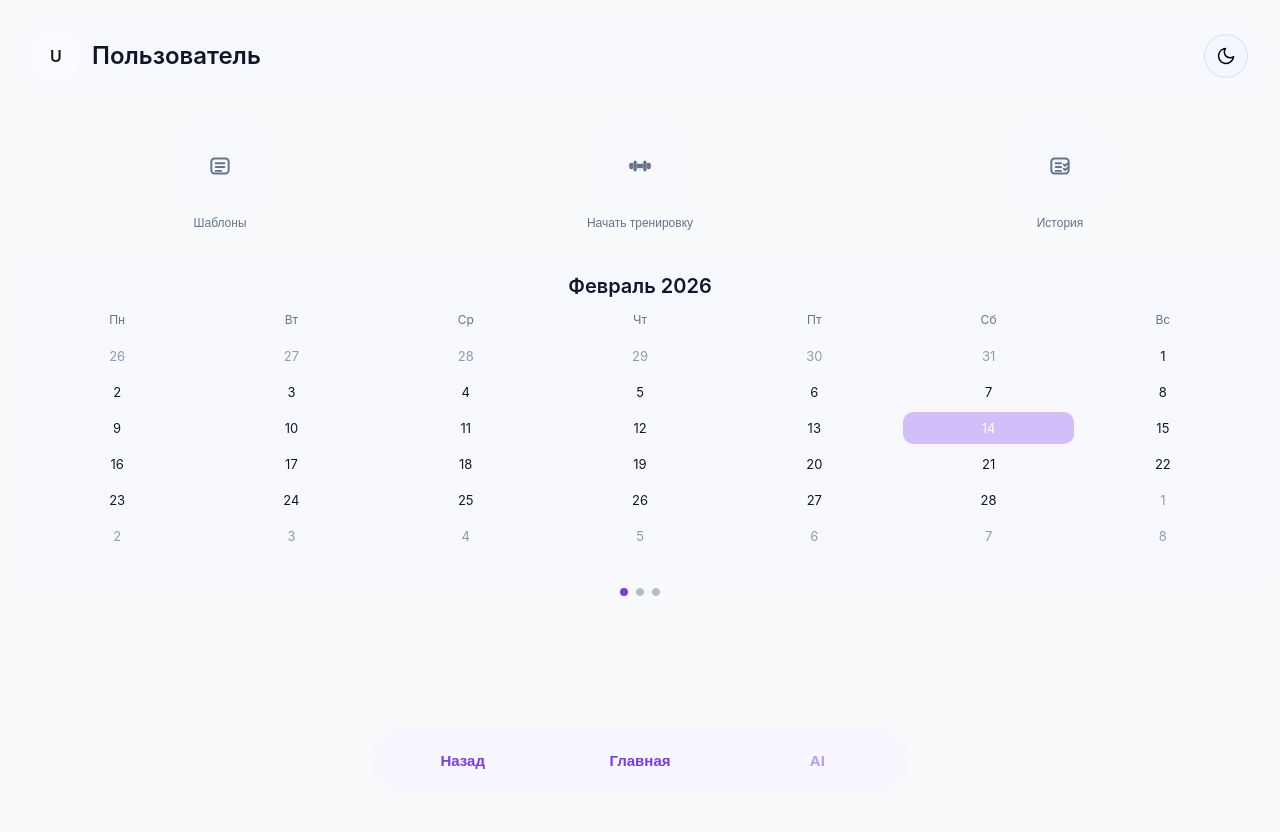
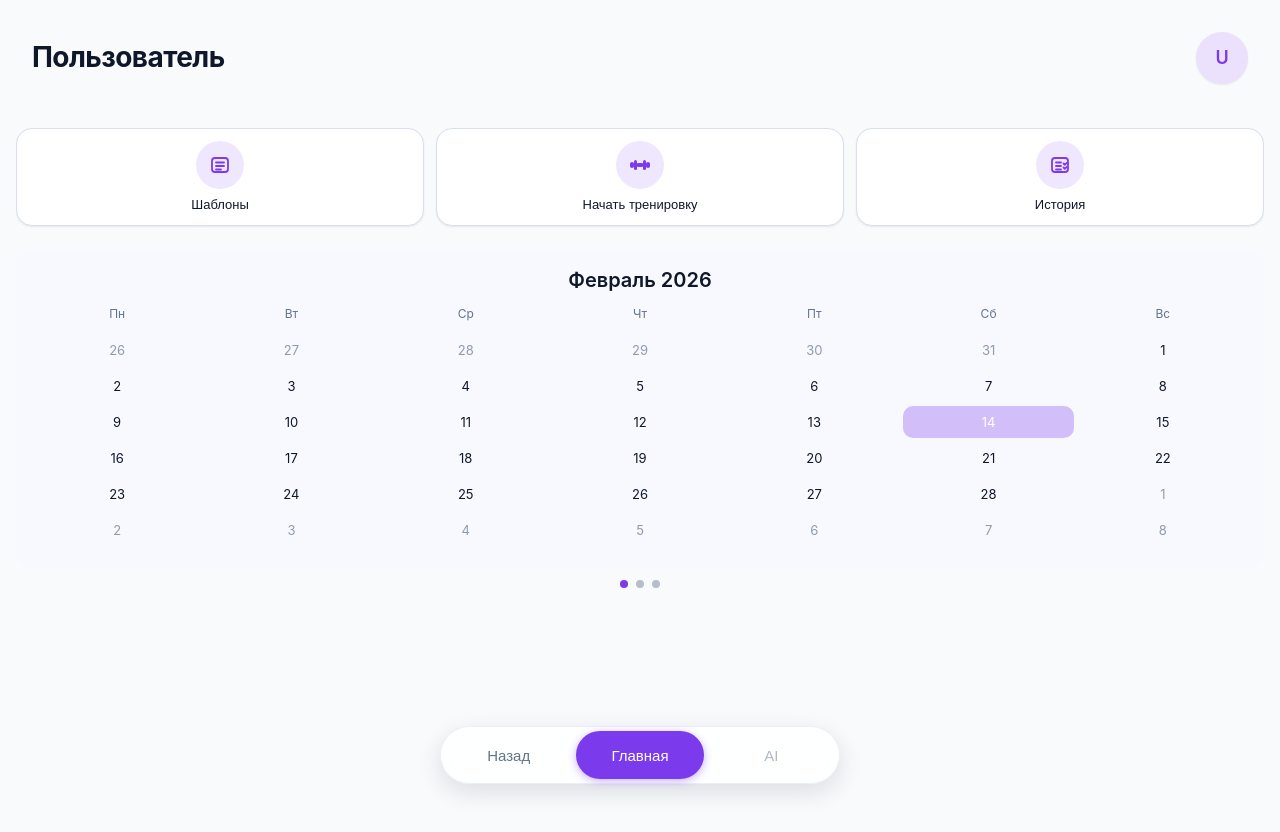
Before and after one commit to Vlad1m8r/dsport-ui, a React (Vite) app: page / in a window 1280 px wide. Built offline with nearby package versions, Linux system fonts and the light colour scheme; no server answers.

Commit message:
Обновить UI главной страницы в стиле iOS/Telegram

```diff
--- a/src/widgets/home/ActionTile.tsx
+++ b/src/widgets/home/ActionTile.tsx
@@ -10,7 +10,7 @@ type ActionTileProps = {
 export const ActionTile = ({ icon, label, onClick, disabled = false }: ActionTileProps): ReactElement => {
   return (
     <button type="button" className="home-action-tile" onClick={onClick} disabled={disabled}>
-      <span className="home-action-tile__box" aria-hidden>
+      <span className="home-action-tile__icon-wrapper" aria-hidden>
         {icon}
       </span>
       <span className="home-action-tile__label">{label}</span>
--- a/src/widgets/home/UserHeader.tsx
+++ b/src/widgets/home/UserHeader.tsx
@@ -1,6 +1,4 @@
 import type { ReactElement } from "react";
-
-import { ThemeToggle } from "../../shared/ui/theme/ThemeToggle";
 
 type UserHeaderProps = {
   displayName: string;
@@ -13,6 +11,7 @@ export const UserHeader = ({ displayName, photoUrl, initials }: UserHeaderProps)
 
   return (
     <header className="home-user-header" aria-label="Профиль пользователя">
+      <h1 className="home-user-header__name">{displayName}</h1>
       {hasPhoto ? (
         <img src={photoUrl} alt="" className="home-user-header__avatar-image" />
       ) : (
@@ -20,12 +19,6 @@ export const UserHeader = ({ displayName, photoUrl, initials }: UserHeaderProps)
           {initials}
         </div>
       )}
-      <div className="home-user-header__content">
-        <p className="home-user-header__name" title={displayName}>
-          {displayName}
-        </p>
-      </div>
-      <ThemeToggle />
     </header>
   );
 };
--- a/src/widgets/home/home.css
+++ b/src/widgets/home/home.css
@@ -4,7 +4,7 @@
 
   display: flex;
   flex-direction: column;
-  gap: var(--space-4);
+  gap: var(--space-5);
   height: calc(
     100dvh - (var(--space-4) * 2) - var(--home-content-top) - var(--home-content-bottom) -
       var(--safe-bottom) - 80px
@@ -12,51 +12,45 @@
   overflow: hidden;
   overscroll-behavior: none;
   touch-action: pan-x;
-  padding-top: calc(var(--home-content-top) + var(--space-1));
-  padding-bottom: calc(80px + var(--safe-bottom) + var(--space-2));
+  padding-top: calc(var(--home-content-top) + var(--space-2));
+  padding-bottom: calc(100px + var(--safe-bottom) + var(--space-4));
 }
 
 .home-user-header {
   display: flex;
   align-items: center;
+  justify-content: space-between;
   gap: var(--space-3);
-  padding: var(--space-3) var(--space-4);
-  border-radius: var(--radius-pill);
-  background: color-mix(in srgb, var(--surface-2) 68%, var(--surface));
+  padding: var(--space-2) var(--space-4);
+  background: transparent;
 }
 
-.home-user-header__content {
-  flex: 1;
-  min-width: 0;
+.home-user-header__name {
+  margin: 0;
+  font-size: 28px;
+  line-height: 1.2;
+  font-weight: 700;
+  color: var(--text);
+  letter-spacing: -0.02em;
 }
 
 .home-user-header__avatar,
 .home-user-header__avatar-image {
-  width: 48px;
-  height: 48px;
+  width: 52px;
+  height: 52px;
   border-radius: var(--radius-pill);
+  box-shadow: var(--shadow-sm);
 }
 
 .home-user-header__avatar {
   display: inline-flex;
   align-items: center;
   justify-content: center;
-  background: color-mix(in srgb, var(--surface) 60%, var(--surface-2));
-  color: var(--text);
-  font-size: 16px;
+  background: color-mix(in srgb, var(--accent) 15%, var(--surface));
+  color: var(--accent);
+  font-size: 18px;
   font-weight: 600;
   overflow: hidden;
-}
-
-.home-user-header__name {
-  margin: 0;
-  font-size: 24px;
-  line-height: 1.1;
-  font-weight: 600;
-  color: var(--text);
-  white-space: nowrap;
-  overflow: hidden;
-  text-overflow: ellipsis;
 }
 
 .home-main {
@@ -77,55 +71,47 @@
 }
 
 .home-action-tile {
-  border: none;
-  background: transparent;
-  color: var(--text-muted);
+  border: 1px solid var(--border);
+  background: var(--surface);
+  border-radius: var(--radius-xl);
+  box-shadow: var(--shadow-sm);
   display: flex;
   flex-direction: column;
   align-items: center;
   gap: var(--space-2);
-  padding: 0;
+  padding: var(--space-3);
+  color: var(--text);
+  transition: transform var(--motion-fast) var(--ease-standard),
+    box-shadow var(--motion-fast) var(--ease-standard);
 }
 
-.home-action-tile__box {
-  width: 84px;
+.home-action-tile__icon-wrapper {
+  width: 48px;
   aspect-ratio: 1;
-  border-radius: var(--radius-xl);
-  background: color-mix(in srgb, var(--surface-2) 72%, var(--surface));
+  border-radius: var(--radius-pill);
+  background: color-mix(in srgb, var(--accent) 12%, transparent);
+  color: var(--accent);
   display: flex;
   align-items: center;
   justify-content: center;
 }
 
-.home-action-tile__label {
-  font-size: 12px;
-  line-height: 1.3;
-  text-align: center;
-  color: var(--text-muted);
-}
-
 .home-action-tile__icon {
-  width: 26px;
-  height: 26px;
+  width: 24px;
+  height: 24px;
   display: block;
 }
 
-.home-action-tile:active {
-  transform: scale(0.98);
-  opacity: 0.9;
+.home-action-tile__label {
+  font-size: 13px;
+  font-weight: 500;
+  line-height: 1.2;
+  text-align: center;
 }
 
-.home-action-tile:focus-visible {
-  outline: 2px solid var(--accent);
-  outline-offset: 2px;
-  border-radius: var(--radius-lg);
-}
-
-@media (prefers-reduced-motion: no-preference) {
-  .home-action-tile {
-    transition: transform var(--motion-fast) var(--ease-standard),
-      opacity var(--motion-fast) var(--ease-standard);
-  }
+.home-action-tile:active {
+  transform: scale(0.95);
+  box-shadow: none;
 }
 
 .home-slider {
@@ -243,42 +229,42 @@
   position: fixed;
   left: 0;
   right: 0;
-  bottom: 0;
+  bottom: calc(var(--safe-bottom) + var(--space-4));
   z-index: 30;
-  padding: var(--space-2) var(--space-4) calc(var(--safe-bottom) + var(--space-2));
-  background: transparent;
+  padding: 0 var(--space-4);
+  pointer-events: none;
 }
 
 .footer-nav__inner {
-  max-width: 540px;
+  max-width: 400px;
   margin: 0 auto;
   display: grid;
   grid-template-columns: repeat(3, 1fr);
-  gap: var(--space-2);
-  padding: var(--space-2);
+  gap: var(--space-1);
+  padding: var(--space-1);
   border-radius: var(--radius-pill);
-  background: color-mix(in srgb, var(--surface-2) 76%, var(--surface));
-}
-
-.footer-nav__button {
-  min-height: 44px;
-  border-radius: var(--radius-pill);
-  border: none;
-  background: transparent;
-  color: var(--accent);
+  background: color-mix(in srgb, var(--surface) 85%, transparent);
+  backdrop-filter: blur(12px) saturate(180%);
+  -webkit-backdrop-filter: blur(12px) saturate(180%);
+  border: 1px solid color-mix(in srgb, var(--border) 50%, transparent);
+  box-shadow: var(--shadow-md);
+  pointer-events: auto;
 }
 
 .footer-nav__button.ui-button,
 .footer-nav__button.ui-button--ghost {
+  min-height: 48px;
+  border-radius: var(--radius-pill);
   border: none;
-  color: var(--accent);
   background: transparent;
+  color: var(--text-muted);
+  font-weight: 500;
+  transition: all var(--motion-fast) var(--ease-standard);
 }
 
-.footer-nav__button--active {
-  color: var(--accent);
+.footer-nav__button--active.ui-button,
+.footer-nav__button--active.ui-button--ghost {
+  color: var(--accent-contrast);
+  background: var(--accent);
+  box-shadow: 0 2px 8px color-mix(in srgb, var(--accent) 40%, transparent);
 }
-
-.footer-nav__button:disabled {
-  opacity: 0.45;
-}
--- a/src/widgets/nav/FooterNav.tsx
+++ b/src/widgets/nav/FooterNav.tsx
@@ -14,7 +14,6 @@ export const FooterNav = (): ReactElement => {
       navigate(-1);
       return;
     }
-
     navigate("/");
   };
 
```
